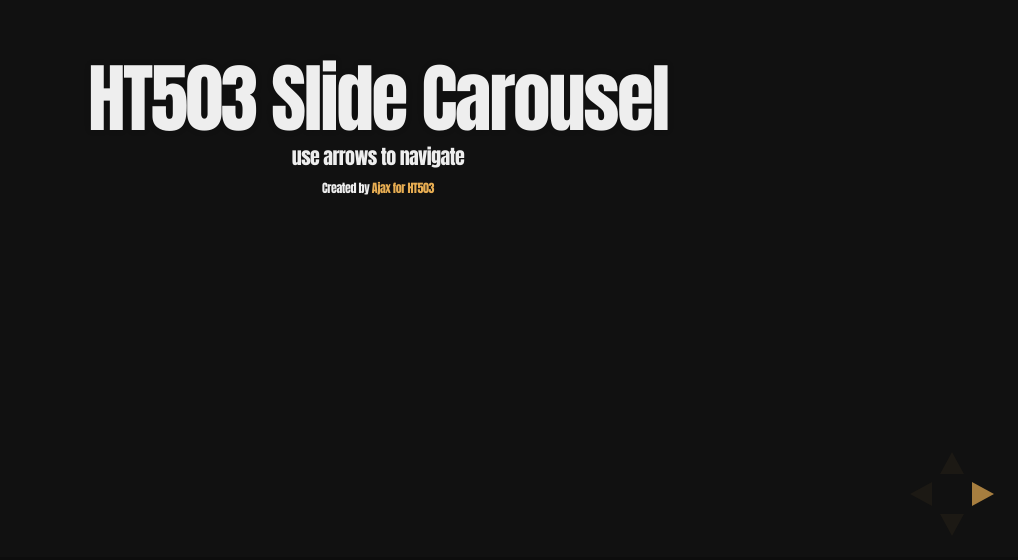
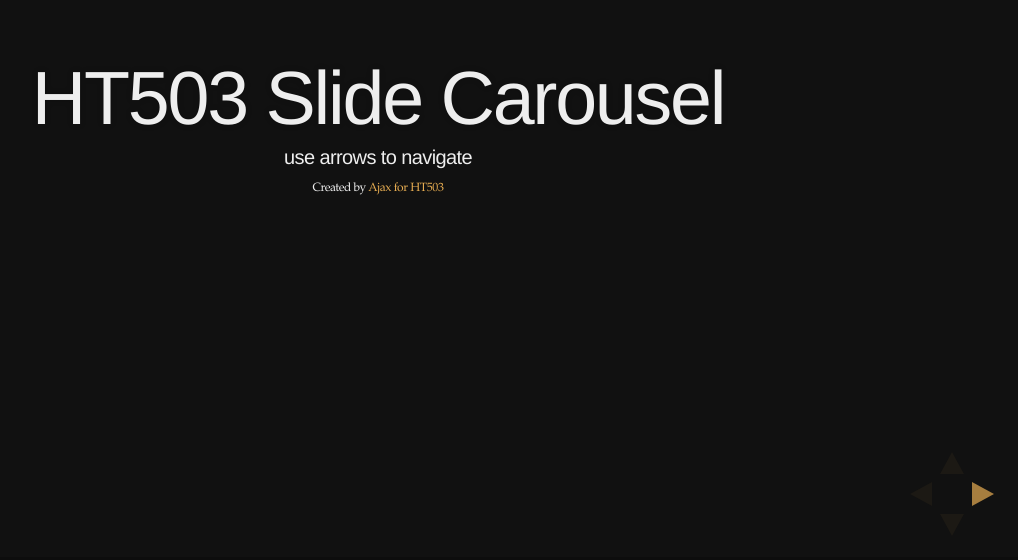
Before and after one commit to HT503/Workflows, a website: page index.html in a window 1280 px wide. Shown: the part 240-800 px from the top of the page, without its empty margins (262-1280 px from the left). Drawn offline with Linux system fonts and the light colour scheme.

Commit message:
gara Hel

```diff
--- a/css/theme/HTCarou.css
+++ b/css/theme/HTCarou.css
@@ -1,5 +1,4 @@
-@import url(https://fonts.googleapis.com/css?family=Montserrat:700);
-@import url(https://fonts.googleapis.com/css?family=Open+Sans:400,700,400italic,700italic);
+
 /**
  * HT Carousel Theme for reveal.js
  *
@@ -16,7 +15,7 @@ body {
 
 /* line 15, source/HTCarou.scss */
 .reveal {
-  font-family: Impact, serif;
+  font-family: Garamond, serif;
   font-size: 20px;
   font-weight: normal;
   letter-spacing: -0.02em;
@@ -42,7 +41,7 @@ body {
 .reveal h6 {
   margin: 0 0 15px 0;
   color: #eeeeee;
-  font-family: Impact, sans-serif;
+  font-family: Helvetica, sans-serif;
   line-height: 0.9em;
   letter-spacing: -0.03em;
   text-transform: none;
@@ -86,7 +85,7 @@ body {
  *********************************************/
 /* line 71, source/HTCarou.scss */
 .reveal section img {
-  margin: 15px 0px 20px 0px;
+  margin: 15px 0px 15px 0px;
   background: rgba(255, 255, 255, 0.12);
   border: 4px solid #eeeeee;
   box-shadow: 0 0 10px rgba(0, 0, 0, 0.15);
```
